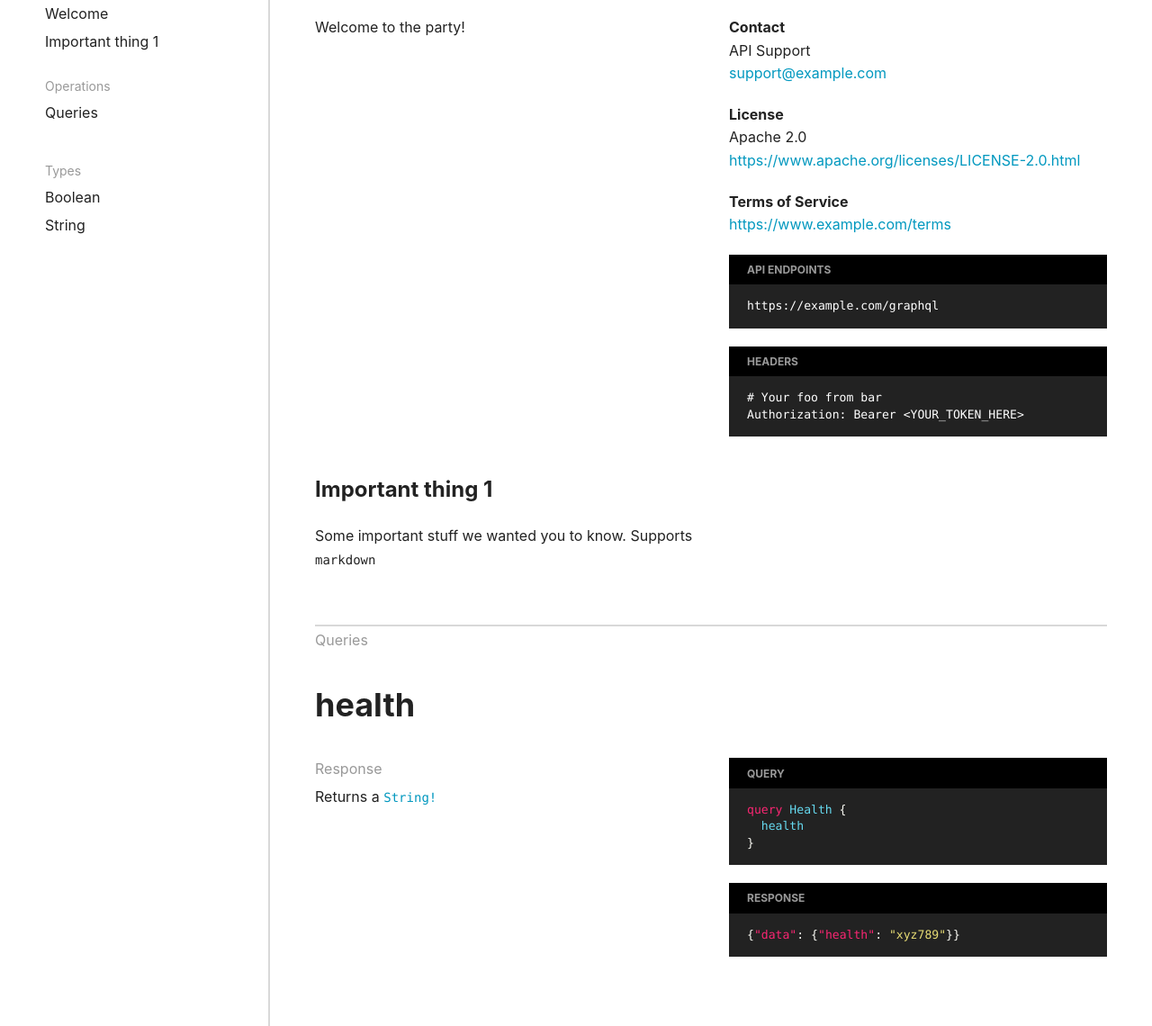
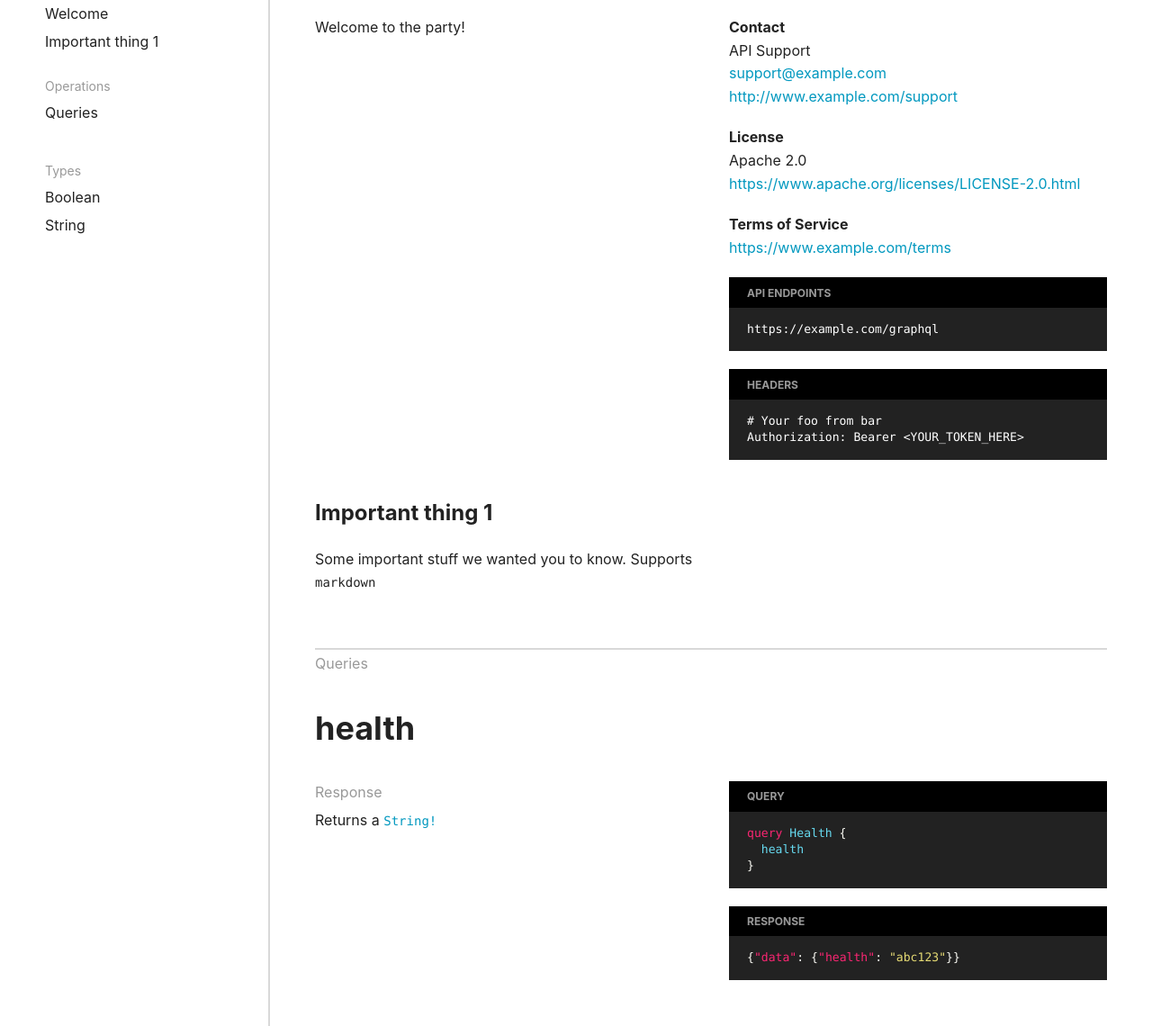
Before and after one commit to houseoftypescript/nest-graphql-neo4j, a plain HTML site: page index.html in a window 1280 px wide. Shown: the part 85-1225 px from the top of the page at 90% size. Drawn offline with Linux system fonts and the light colour scheme.

Commit message:
Deploying to gh-pages from @ houseoftypescript/nest-graphql-template@48ff717de480f72225fb9e8c9a029c34c64a4bab 🚀

```diff
--- a/index.html
+++ b/index.html
@@ -69,6 +69,7 @@
                   <h5>Contact</h5>
                   <p class="contact-name">API Support</p>
                   <p class="contact-email"><a href="mailto:support@example.com">support@example.com</a></p>
+                  <p class="contact-url"><a href="http://www.example.com/support">http://www.example.com/support</a></p>
                 </div>
                 <div class="example-section welcome-license-section">
                   <h5>License</h5>
@@ -131,7 +132,7 @@ Authorization: Bearer &lt;YOUR_TOKEN_HERE&gt;</code></pre>
                   <h5>Response</h5>
                   <html>
                     <head></head>
-                    <body><pre><code class="hljs language-json"><span class="hljs-punctuation">{</span><span class="hljs-attr">"data"</span><span class="hljs-punctuation">:</span> <span class="hljs-punctuation">{</span><span class="hljs-attr">"health"</span><span class="hljs-punctuation">:</span> <span class="hljs-string">"xyz789"</span><span class="hljs-punctuation">}</span><span class="hljs-punctuation">}</span>
+                    <body><pre><code class="hljs language-json"><span class="hljs-punctuation">{</span><span class="hljs-attr">"data"</span><span class="hljs-punctuation">:</span> <span class="hljs-punctuation">{</span><span class="hljs-attr">"health"</span><span class="hljs-punctuation">:</span> <span class="hljs-string">"abc123"</span><span class="hljs-punctuation">}</span><span class="hljs-punctuation">}</span>
 </code></pre>
                     </body>
                   </html>
```
